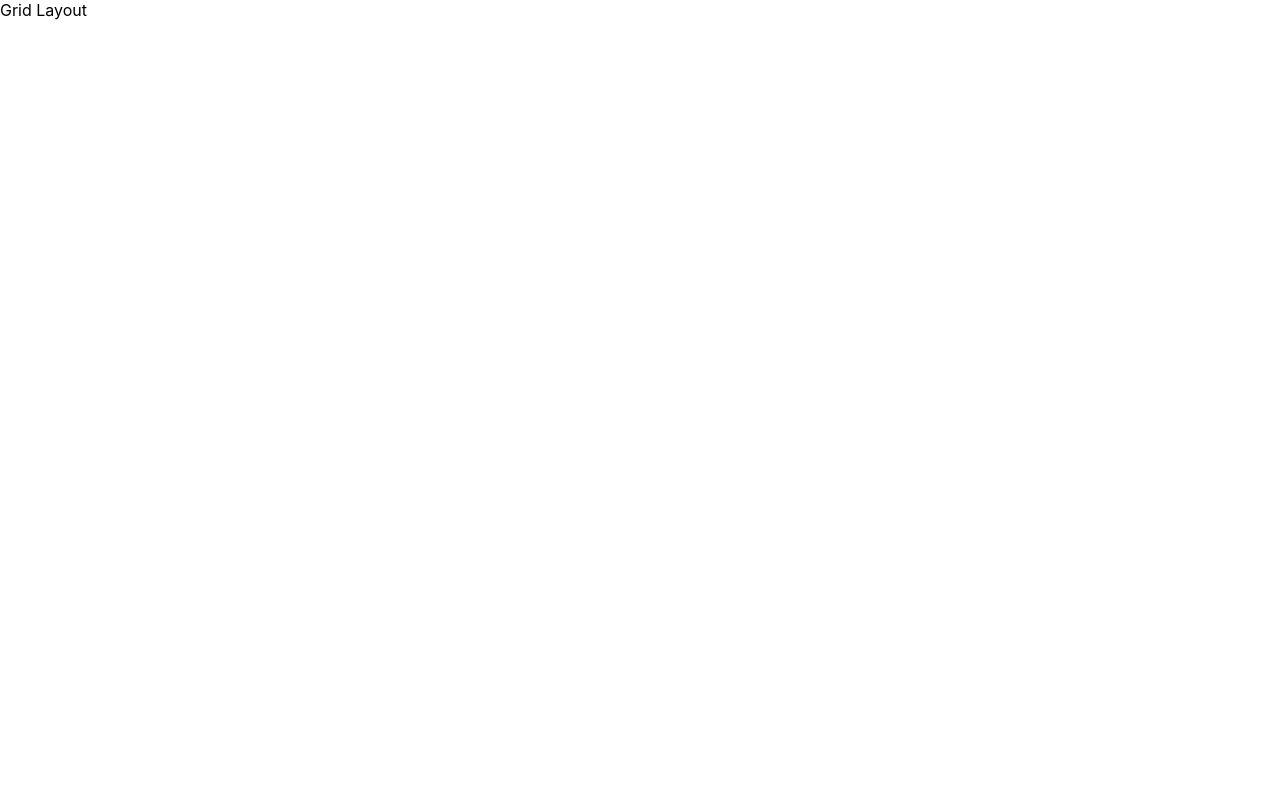
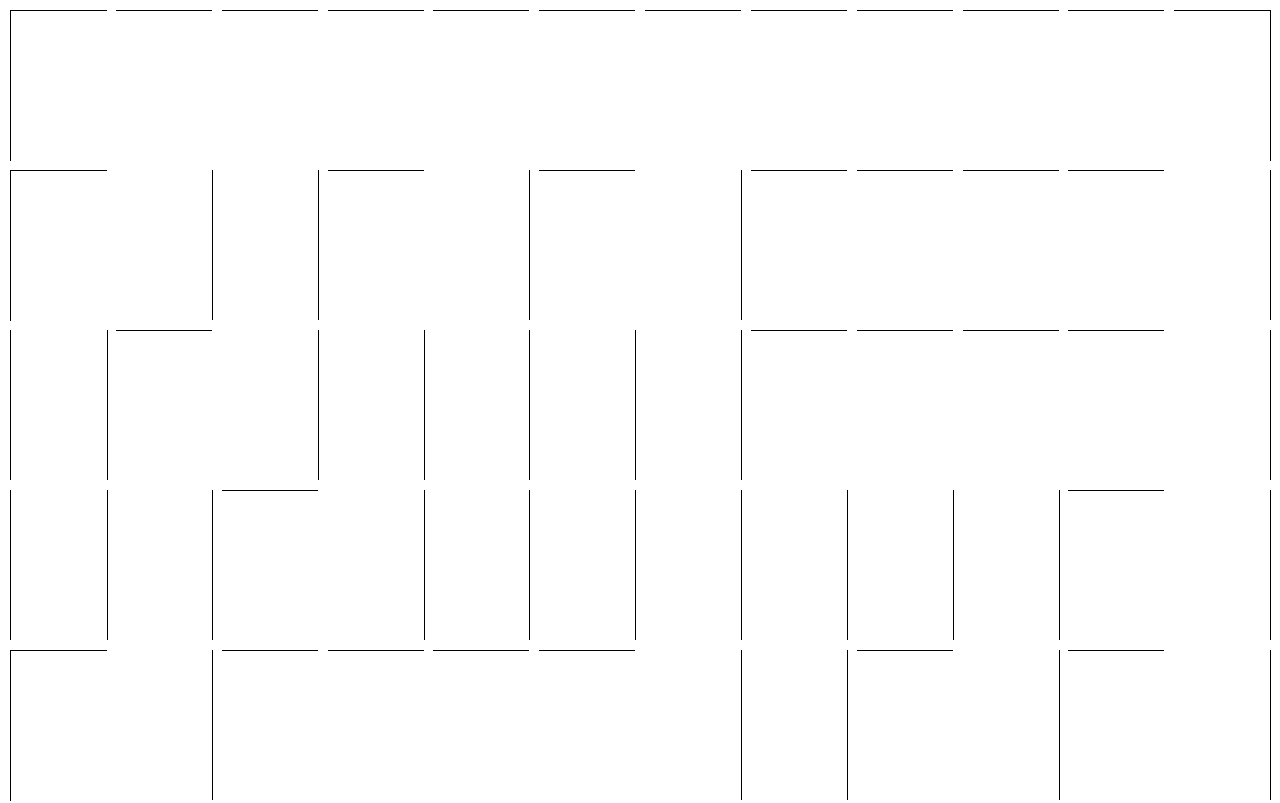
Before and after one commit to mjfreese/mazes, a React (Create React App) app: page /BinaryTree in a window 1280 px wide. Shown: the top 803 px of the page. Built offline with nearby package versions, Linux system fonts and the light colour scheme.

Commit message:
Add Binary Tree maze generation

```diff
--- a/src/components/BinaryTree/BinaryTreePage.js
+++ b/src/components/BinaryTree/BinaryTreePage.js
@@ -1,8 +1,35 @@
 import React from 'react'
 import GridLayout from "../Layout/GridLayout"
 
+const generateModel = (cols, rows) => {
+    const model = []
+
+    for (let i = 0; i < cols; i++) {
+        for (let j = 0; j < rows; j++) {
+            if (i === cols - 1 && j === 0)
+                model.push({x: i, y: j, borderWidth: '1px 1px 0 0'})
+            else if (i === cols - 1 && j === rows - 1)
+                model.push({x: i, y: j, borderWidth: '0 1px 1px 0'})
+            else if (i === cols - 1)
+                model.push({x: i, y: j, borderWidth: '0 1px 0 0'})
+            else if (j === 0)
+                model.push({x: i, y: j, borderWidth: `1px 0 0 ${i === 0 ? 1 : 0}px`})
+            else {
+                const rand = Math.floor(Math.random() * 2)
+                model.push({x: i, y: j, borderWidth: `${rand}px ${rand === 0 ? 1 : 0}px ${j === rows - 1 ? 1 : 0}px ${i === 0 ? 1 : 0}px`, openSide: rand})
+            }
+        }
+    }
+
+    console.log(model)
+    return model
+}
+
 const BinaryTreePage = () => {
-    return (<div><GridLayout/></div>)
+    const square = 12
+    const model = generateModel(square, square)
+
+    return (<div><GridLayout model={model} cols={square}/></div>)
 }
 
 export default BinaryTreePage
--- a/src/components/Layout/GridLayout.js
+++ b/src/components/Layout/GridLayout.js
@@ -1,7 +1,38 @@
 import React from 'react'
+import RGL, { WidthProvider } from 'react-grid-layout'
 
-const GridLayout = () => {
-    return (<div>Grid Layout</div>)
+const ReactGridLayout = WidthProvider(RGL)
+
+const defaultModel = [{x: 0, y: 0, borderWidth: '1px'}, {x: 1, y: 0, borderWidth: '1px'}, {x: 12, y: 0, borderWidth: '1px'}]
+
+const generateLayout = (model) => {
+    return model.map((cell, index) => ({x: cell.x, y: cell.y, w: 1, h: 1, i: `${index}`}))
+}
+
+const generateDom = (model) => {
+    return model.map((cell, index) => (
+        <div key={index} style={{borderStyle: 'solid', borderColor: 'black', borderWidth: cell.borderWidth, textAlign:'center'}}>
+        </div>
+    ))
+}
+
+const onLayoutChange = (layout) => {
+
+}
+
+const GridLayout = ({model, cols = 12}) => {
+    return (
+        <ReactGridLayout
+            layout={generateLayout(model ?? defaultModel)}
+            onLayoutChange={onLayoutChange}
+            className='layout'
+            isDraggable={false}
+            isResizable={false}
+            cols={cols}
+        >
+        {generateDom(model ?? defaultModel)}
+        </ReactGridLayout>
+    )
 }
 
 export default GridLayout
```
